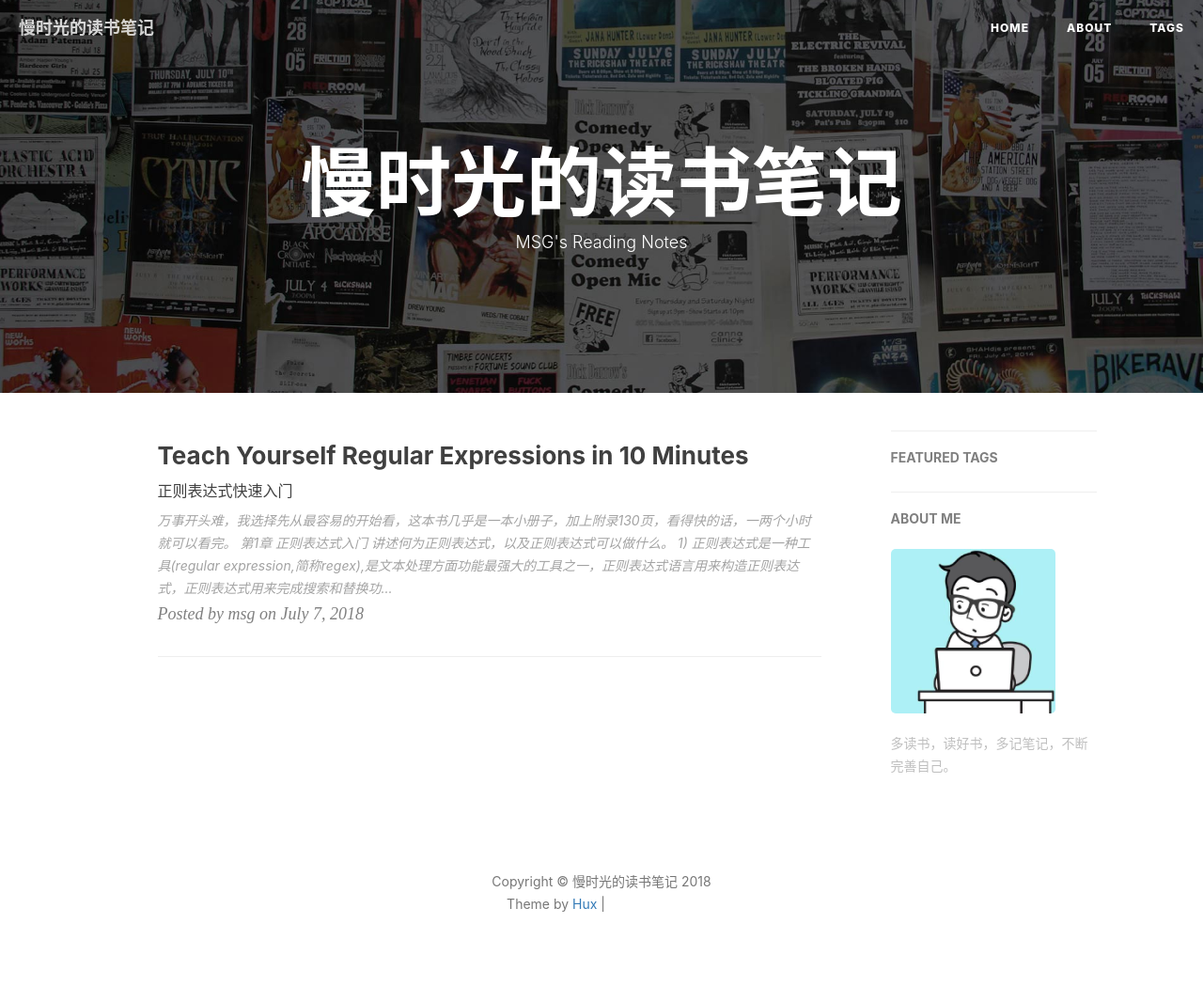
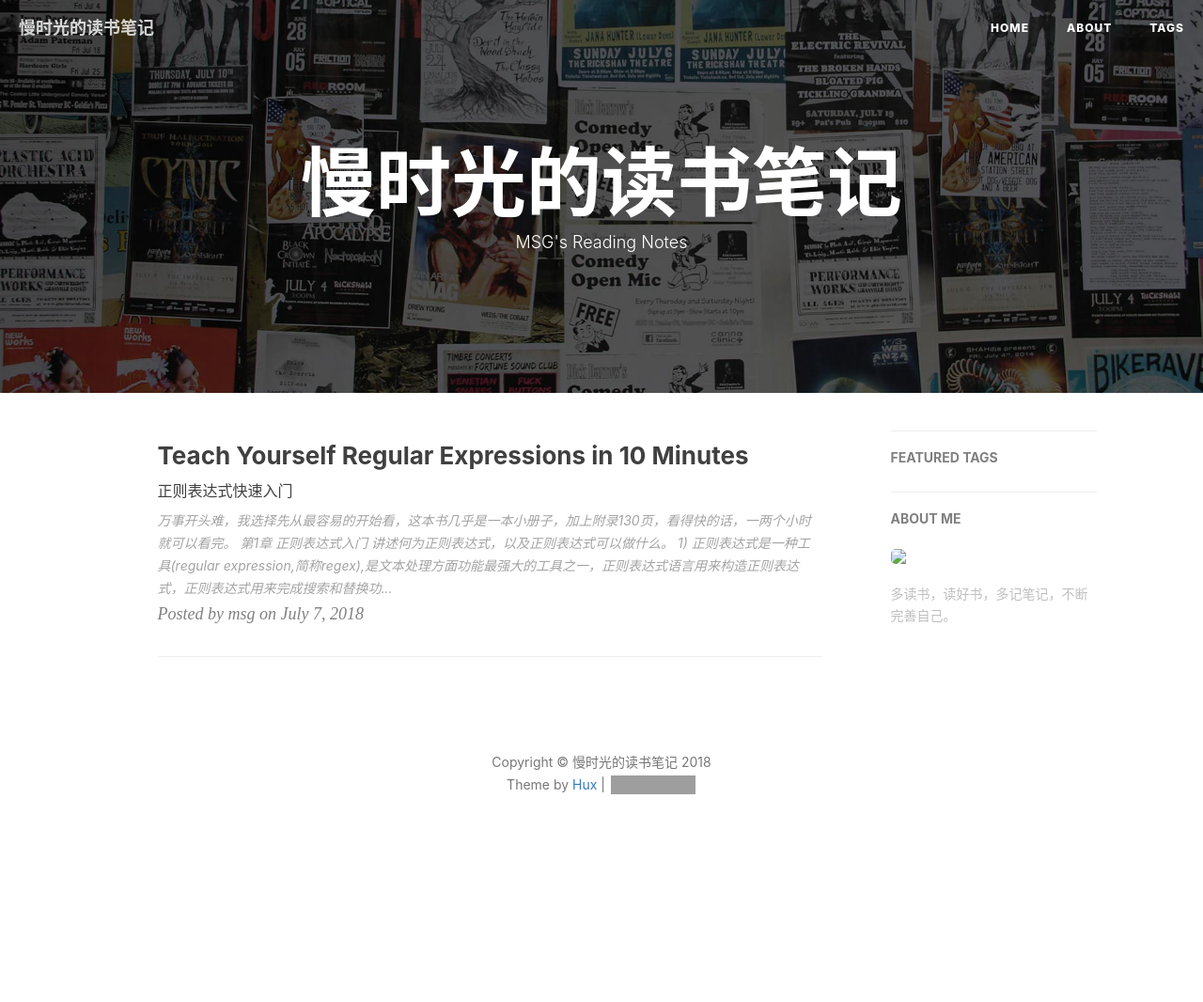
Before and after one commit to msg901216/msg901216.github.io, a Jekyll site: the page built from index.html, in a window 1280 px wide. Shown: the whole page at 94% size. Built offline with Jekyll 4.4.1, drawn with Linux system fonts in a browser that asks for light colours; nearby versions of some CDN libraries; the list of posts is cut into pages by our own code; comment, search, counter and statistics services are not loaded; after the commit the page ends 939 px from its top, so only the background shows below that; grey boxes are pictures that could not be loaded.

```diff
--- a/_config.yml
+++ b/_config.yml
@@ -69,7 +69,7 @@
 # Sidebar settings
 sidebar: true                           # whether or not using Sidebar.
 sidebar-about-description: "多读书，读好书，多记笔记，不断完善自己。"
-sidebar-avatar: /img/avatar-hux.jpg      # use absolute URL, seeing it's used in both `/` and `/about/`
+sidebar-avatar: /1img/avatar-hux.jpg      # use absolute URL, seeing it's used in both `/` and `/about/`
 
 
 
```
